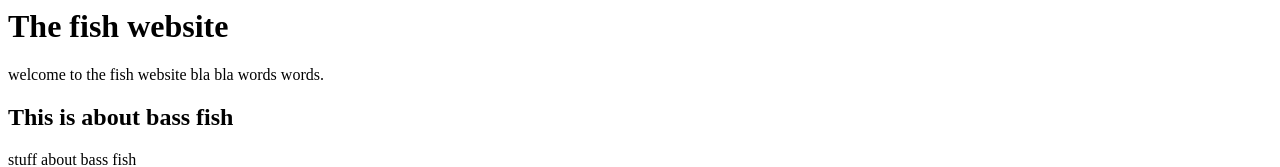
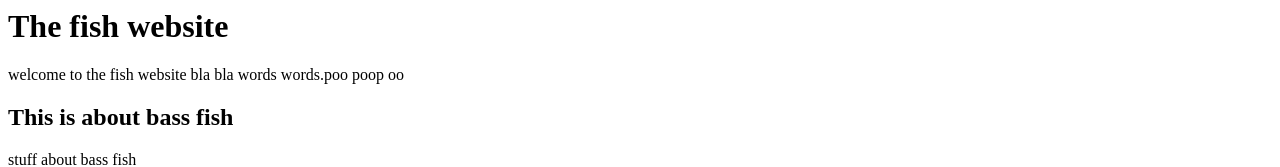
Before and after one commit to BWILL125/myfirstrepository, a plain HTML site: page index.html in a window 1280 px wide. Shown: the top 167 px of the page. Drawn offline with Linux system fonts and the light colour scheme.

Commit message:
first upload from laptop

```diff
--- a/index.html
+++ b/index.html
@@ -7,7 +7,7 @@
         <body>
             <h1> The fish website  </h1>
 
-            <p>welcome to the fish website bla bla words words.  </p>
+            <p>welcome to the fish website bla bla words words.poo poop oo  </p>
 
             <h2> This is about bass fish </h2>
 
```
